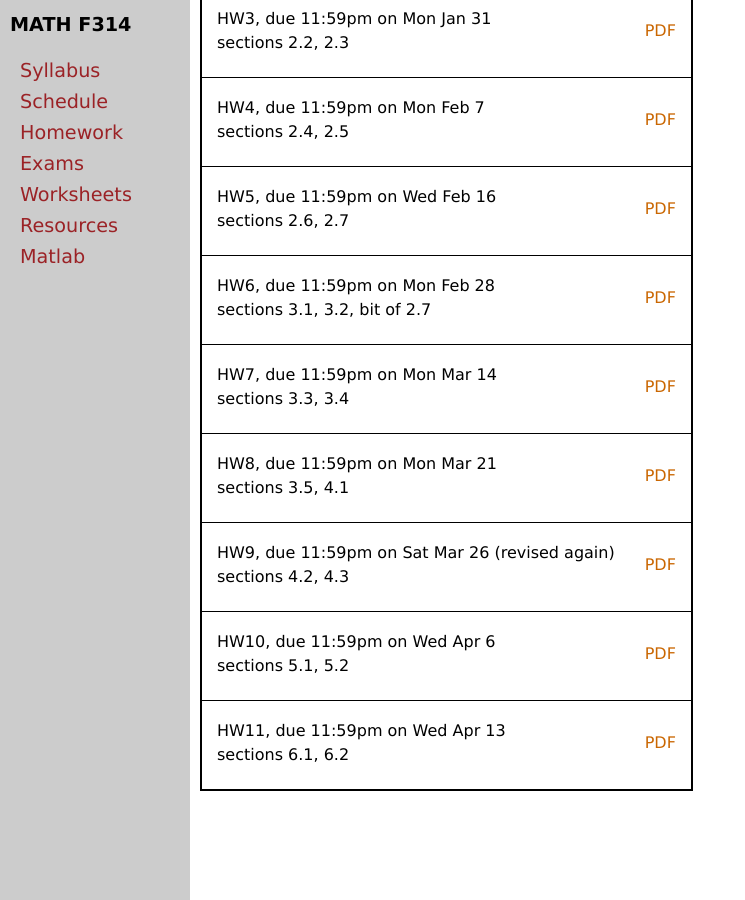
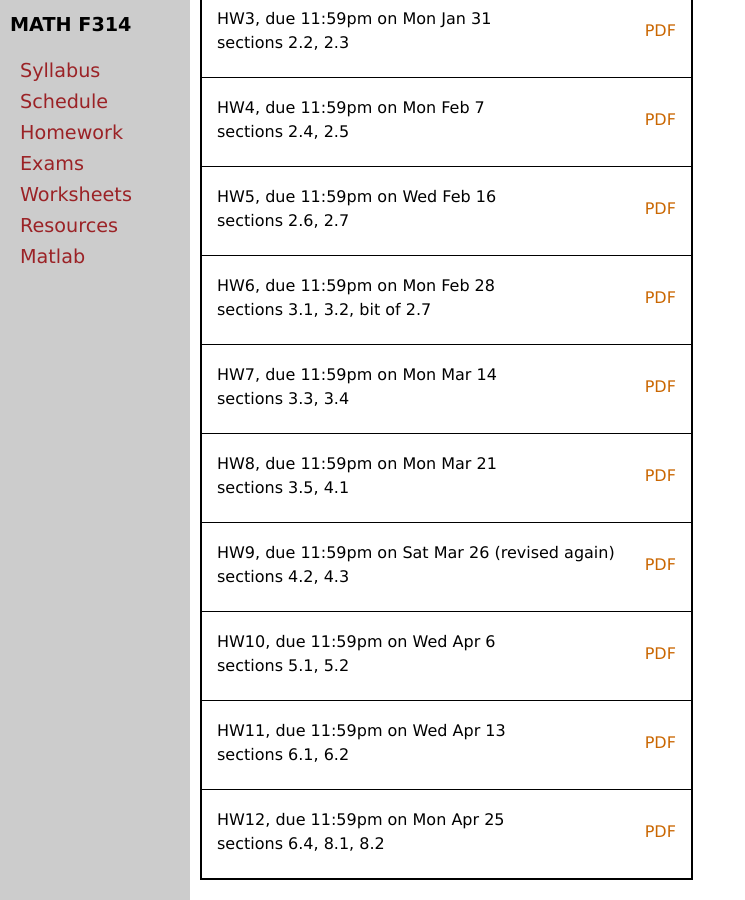
Before and after one commit to bueler/math314, a Jekyll site: the page built from homework.md, in a window 1280 px wide and 900 px high, scrolled down 525 px. Shown: the whole window, without its empty margins (0-745 px from the left). Built offline with Jekyll 4.4.1, drawn with Linux system fonts in a browser that asks for light colours.

Commit message:
Post Homework 12.

```diff
--- a/_data/homework.yml
+++ b/_data/homework.yml
@@ -45,3 +45,7 @@ homework:
   due: 11:59pm on Wed Apr 13
   sections: 6.1, 6.2
   blank: HW11.pdf
+- name: HW12
+  due: 11:59pm on Mon Apr 25
+  sections: 6.4, 8.1, 8.2
+  blank: HW12.pdf
```
Also changed, not shown: 2 other files.
